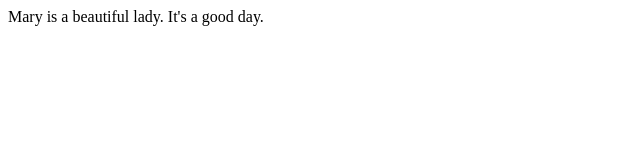
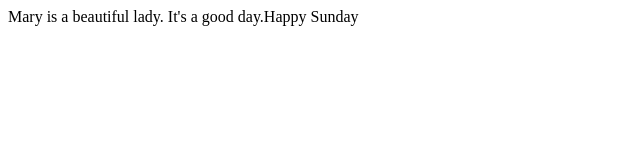
Before and after one commit to Danny-Flames/Danny-Flames-class_with_mary_new, a plain HTML site: page Day_1___02-06-2024/html/index.html in a window 1280 px wide. Shown: the whole page, without its empty margins (0-640 px from the left). Drawn offline with Linux system fonts and the light colour scheme.

Commit message:
happy sunday github

```diff
--- a/Day_1___02-06-2024/html/index.html
+++ b/Day_1___02-06-2024/html/index.html
@@ -7,7 +7,7 @@
 
     Mary is a beautiful lady.
 
-    It's a good day.
+    It's a good day.Happy Sunday
 
 </body>
 </html>
```
